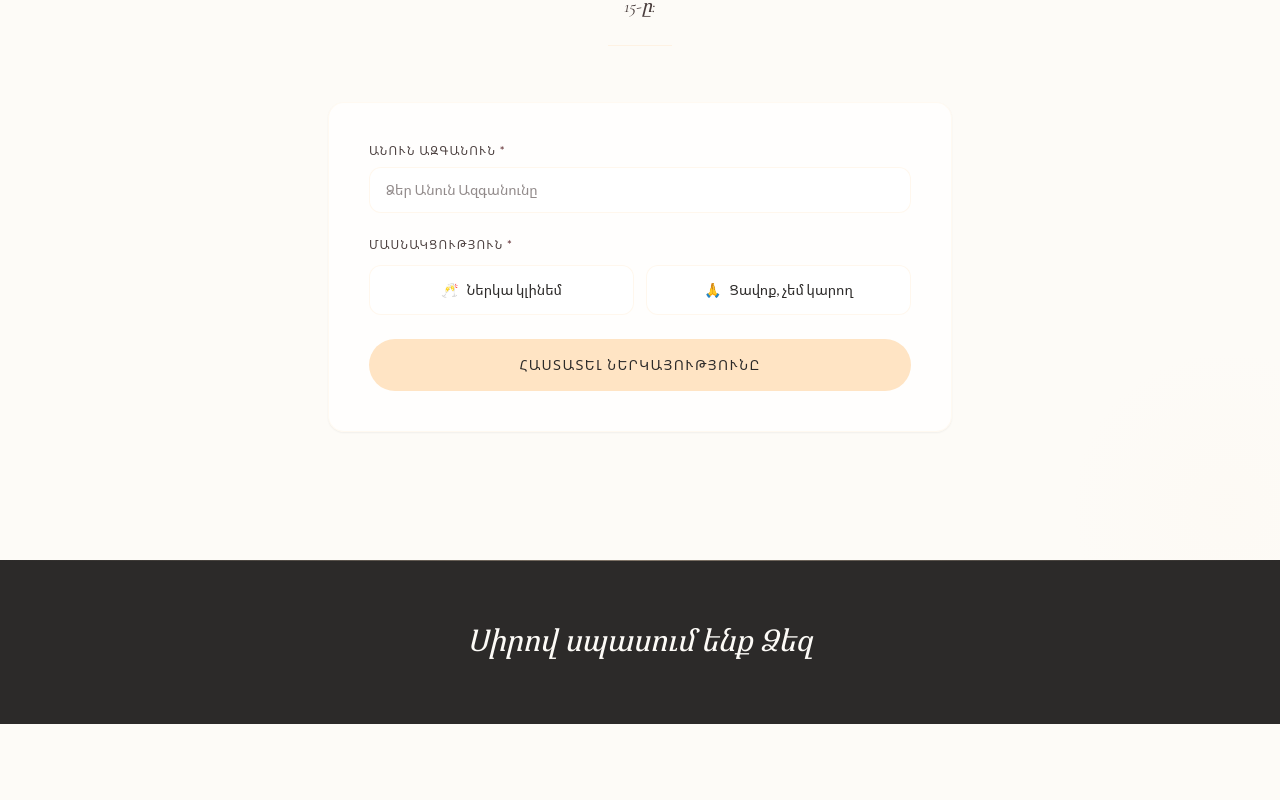
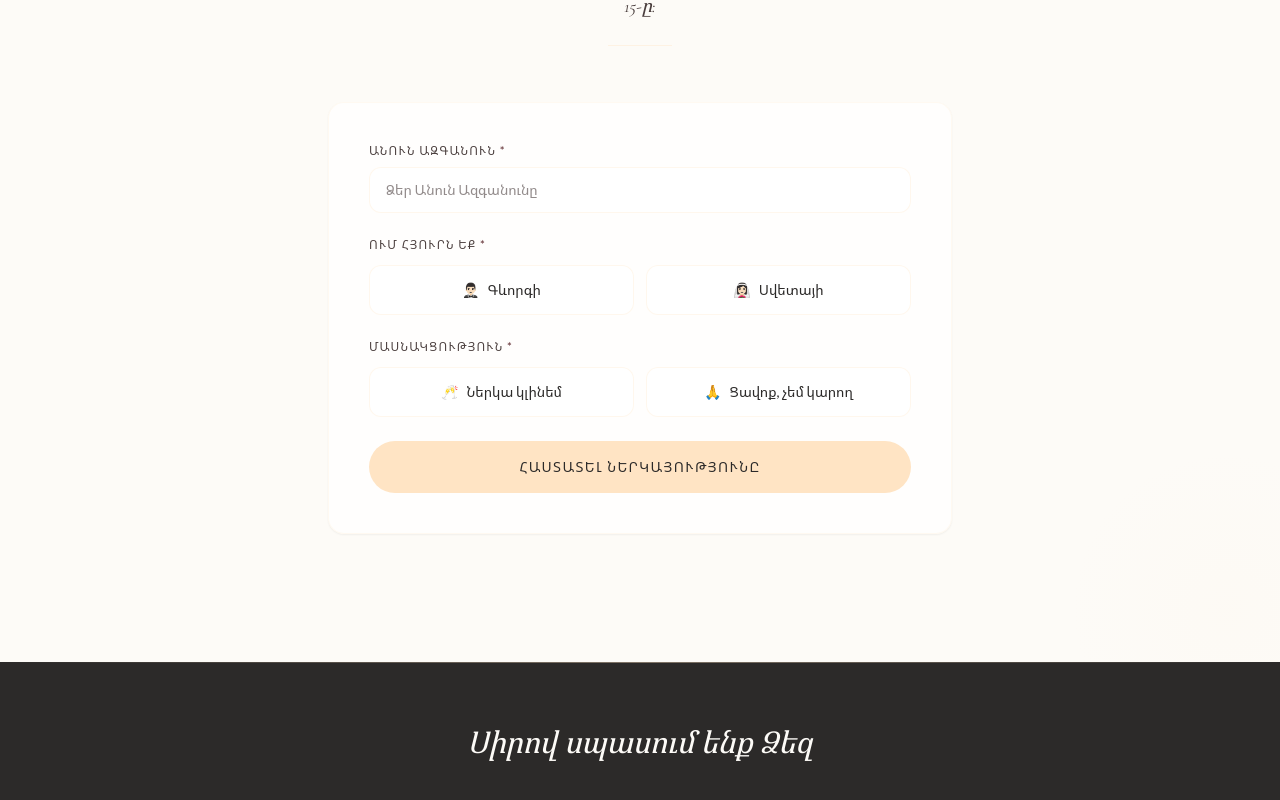
Before and after one commit to TheRealRob37/GevSveta, a Next.js app: page / in a window 1280 px wide. Shown: the part 2726-3526 px from the top of the page. Before the commit the page ends 3450 px from the top, so only its background shows below. Built offline with nearby package versions, Linux system fonts and the light colour scheme; a web font is replaced by a local one.

Commit message:
Add guest_side (Gevorg/Sveta) to RSVP form and admin panel

```diff
--- a/app/api/admin/guests/[id]/route.ts
+++ b/app/api/admin/guests/[id]/route.ts
@@ -21,6 +21,7 @@ export async function PATCH(req: NextRequest, { params }: { params: { id: string
   if (typeof body.name === 'string' && body.name.trim()) patch.name = body.name.trim()
   if (body.status === 'attending' || body.status === 'declined') patch.status = body.status
   if (typeof body.guests === 'number') patch.guests = Math.max(0, body.guests)
+  if (body.guestSide === 'gevorg' || body.guestSide === 'sveta') patch.guestSide = body.guestSide
 
   if (Object.keys(patch).length === 0) {
     return NextResponse.json({ error: 'no valid fields to update' }, { status: 400 })
--- a/app/api/admin/guests/route.ts
+++ b/app/api/admin/guests/route.ts
@@ -14,15 +14,17 @@ export async function POST(req: NextRequest) {
     !body ||
     typeof body.name !== 'string' || !body.name.trim() ||
     (body.status !== 'attending' && body.status !== 'declined') ||
-    typeof body.guests !== 'number'
+    typeof body.guests !== 'number' ||
+    (body.guestSide !== 'gevorg' && body.guestSide !== 'sveta')
   ) {
     return NextResponse.json({ error: 'invalid payload' }, { status: 400 })
   }
 
   const entry = await addRsvp({
-    name:   body.name.trim(),
-    status: body.status,
-    guests: Math.max(0, body.guests),
+    name:      body.name.trim(),
+    status:    body.status,
+    guests:    Math.max(0, body.guests),
+    guestSide: body.guestSide,
   })
 
   return NextResponse.json(entry, { status: 201 })
--- a/app/api/rsvp/route.ts
+++ b/app/api/rsvp/route.ts
@@ -9,15 +9,17 @@ export async function POST(req: NextRequest) {
     !body ||
     typeof body.name !== 'string' || !body.name.trim() ||
     (body.attendance !== 'yes' && body.attendance !== 'no') ||
-    typeof body.guests !== 'number'
+    typeof body.guests !== 'number' ||
+    (body.guestSide !== 'gevorg' && body.guestSide !== 'sveta')
   ) {
     return NextResponse.json({ error: 'invalid payload' }, { status: 400 })
   }
 
   const entry = await addRsvp({
-    name:   body.name.trim(),
-    status: body.attendance === 'yes' ? 'attending' : 'declined',
-    guests: body.attendance === 'yes' ? Math.max(1, body.guests) : 0,
+    name:      body.name.trim(),
+    status:    body.attendance === 'yes' ? 'attending' : 'declined',
+    guests:    body.attendance === 'yes' ? Math.max(1, body.guests) : 0,
+    guestSide: body.guestSide,
   })
 
   return NextResponse.json(entry, { status: 201 })
--- a/components/GuestFormModal.tsx
+++ b/components/GuestFormModal.tsx
@@ -3,12 +3,13 @@
 import { useState } from 'react'
 import { motion, AnimatePresence } from 'framer-motion'
 import { X } from 'lucide-react'
-import type { GuestStatus, RsvpEntry } from '@/lib/rsvpStore'
+import type { GuestStatus, GuestSide, RsvpEntry } from '@/lib/rsvpStore'
 
 export interface GuestFormValues {
-  name:   string
-  status: GuestStatus
-  guests: number
+  name:      string
+  status:    GuestStatus
+  guests:    number
+  guestSide: GuestSide
 }
 
 export default function GuestFormModal({ guest, onSave, onClose }: {
@@ -17,9 +18,10 @@ export default function GuestFormModal({ guest, onSave, onClose }: {
   onClose: () => void
 }) {
   const [values, setValues] = useState<GuestFormValues>({
-    name:   guest?.name ?? '',
-    status: guest?.status ?? 'attending',
-    guests: guest?.guests ?? 1,
+    name:      guest?.name ?? '',
+    status:    guest?.status ?? 'attending',
+    guests:    guest?.guests ?? 1,
+    guestSide: guest?.guestSide ?? 'gevorg',
   })
   const [saving, setSaving] = useState(false)
   const [error, setError]   = useState('')
@@ -81,6 +83,32 @@ export default function GuestFormModal({ guest, onSave, onClose }: {
               className="input-elegant"
               autoFocus
             />
+          </div>
+
+          <div>
+            <label className="block font-lato text-xs tracking-widest uppercase text-charcoal-light mb-2">
+              Ում հյուրն է
+            </label>
+            <div className="grid grid-cols-2 gap-3">
+              {([
+                { value: 'gevorg', label: 'Գևորգի', emoji: '🤵🏻‍♂️' },
+                { value: 'sveta',  label: 'Սվետայի', emoji: '👰🏻‍♀️' },
+              ] as const).map(opt => (
+                <button
+                  key={opt.value}
+                  type="button"
+                  onClick={() => setValues(v => ({ ...v, guestSide: opt.value }))}
+                  className={`px-3 py-2.5 rounded-xl border text-sm font-lato transition-all duration-200 flex items-center justify-center gap-1.5 ${
+                    values.guestSide === opt.value
+                      ? 'bg-gold text-charcoal border-gold shadow-md'
+                      : 'bg-white border-gold/30 text-charcoal hover:border-gold/60'
+                  }`}
+                >
+                  <span>{opt.emoji}</span>
+                  <span>{opt.label}</span>
+                </button>
+              ))}
+            </div>
           </div>
 
           <div>
--- a/components/RSVPSection.tsx
+++ b/components/RSVPSection.tsx
@@ -9,12 +9,14 @@ import confetti from 'canvas-confetti'
 
 interface FormData {
   name:       string
+  guestSide:  'gevorg' | 'sveta' | ''
   attendance: 'yes' | 'no' | ''
   plusOne:    number
 }
 
 const INITIAL: FormData = {
   name:       '',
+  guestSide:  '',
   attendance: '',
   plusOne:    0,
 }
@@ -86,6 +88,7 @@ export default function RSVPSection() {
   function validate(): boolean {
     const e: Partial<Record<keyof FormData, string>> = {}
     if (!form.name.trim())  e.name       = 'Խնդրում ենք մուտքագրել Ձեր անունը'
+    if (!form.guestSide)    e.guestSide  = 'Խնդրում ենք ընտրել՝ ում հյուրն եք'
     if (!form.attendance)   e.attendance = 'Խնդրում ենք ընտրել Ձեր մասնակցությունը'
     setErrors(e)
     return Object.keys(e).length === 0
@@ -102,6 +105,7 @@ export default function RSVPSection() {
         headers: { 'Content-Type': 'application/json' },
         body: JSON.stringify({
           name:       form.name.trim(),
+          guestSide:  form.guestSide,
           attendance: form.attendance,
           guests:     form.attendance === 'yes' ? form.plusOne + 1 : 0,
         }),
@@ -179,6 +183,36 @@ export default function RSVPSection() {
                 />
                 {errors.name && (
                   <p className="mt-1.5 text-xs text-burgundy font-lato">{errors.name}</p>
+                )}
+              </div>
+
+              {/* guest side */}
+              <div>
+                <label className="block font-lato text-xs tracking-widest uppercase text-charcoal-light mb-3">
+                  Ում հյուրն եք <span className="text-burgundy">*</span>
+                </label>
+                <div className="grid grid-cols-2 gap-3">
+                  {([
+                    { value: 'gevorg', label: 'Գևորգի', emoji: '🤵🏻‍♂️' },
+                    { value: 'sveta',  label: 'Սվետայի', emoji: '👰🏻‍♀️' },
+                  ] as const).map(opt => (
+                    <button
+                      key={opt.value}
+                      type="button"
+                      onClick={() => set('guestSide', opt.value)}
+                      className={`px-4 py-3.5 rounded-xl border text-sm font-lato transition-all duration-200 flex items-center justify-center gap-2 ${
+                        form.guestSide === opt.value
+                          ? 'bg-gold text-charcoal border-gold shadow-md'
+                          : 'bg-white border-gold/30 text-charcoal hover:border-gold/60 hover:bg-ivory-dark'
+                      }`}
+                    >
+                      <span>{opt.emoji}</span>
+                      <span>{opt.label}</span>
+                    </button>
+                  ))}
+                </div>
+                {errors.guestSide && (
+                  <p className="mt-1.5 text-xs text-burgundy font-lato">{errors.guestSide}</p>
                 )}
               </div>
 
--- a/lib/rsvpStore.ts
+++ b/lib/rsvpStore.ts
@@ -3,17 +3,19 @@ import path from 'path'
 import { Redis } from '@upstash/redis'
 
 export type GuestStatus = 'attending' | 'declined'
+export type GuestSide = 'gevorg' | 'sveta'
 
 export interface RsvpEntry {
   id:          string
   name:        string
   status:      GuestStatus
   guests:      number
+  guestSide:   GuestSide
   submittedAt: string
   updatedAt:   string
 }
 
-export type GuestPatch = Partial<Pick<RsvpEntry, 'name' | 'status' | 'guests'>>
+export type GuestPatch = Partial<Pick<RsvpEntry, 'name' | 'status' | 'guests' | 'guestSide'>>
 
 const REDIS_KEY = 'rsvps' // hash: id -> RsvpEntry
 
```
Also changed, not shown: app/admin/page.tsx (+39 -3 lines).
